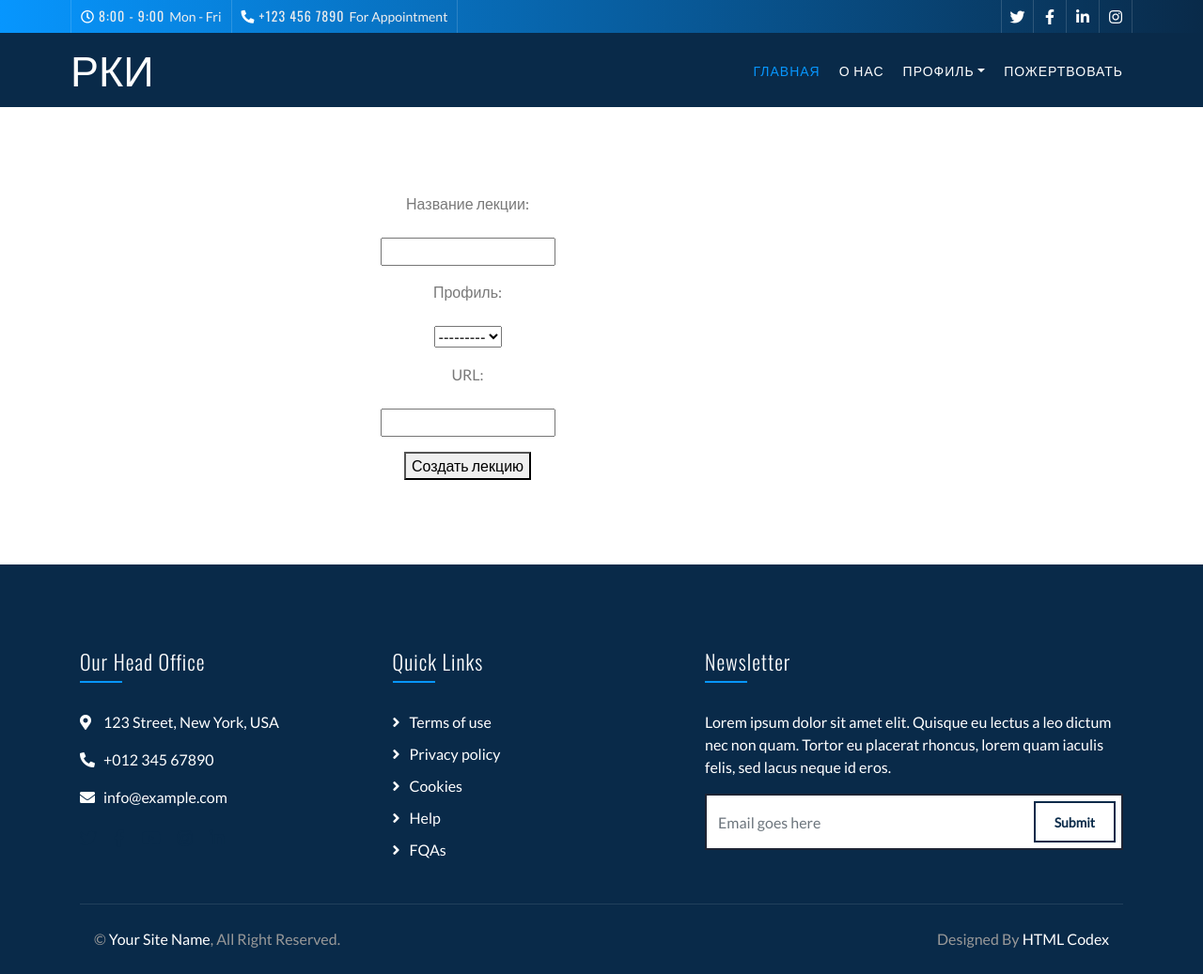
After one commit to ilyadev750/russian_as_a_foreign_language, a Django app: page /create-new-lection/ in a window 1280 px wide. The commit adds this page. Shown: the whole page at 94% size. Run offline with Django 4.2, Linux system fonts and the light colour scheme; data that the repository does not hold is empty; some libraries are stand-ins or nearby versions.

Commit message:
working with forms

```diff
--- a/lections/admin.py
+++ b/lections/admin.py
@@ -1,6 +1,6 @@
 from django.contrib import admin
-from .models import Specialization, Lection, Content
+from .models import Specialization, Lection, Paragraph
 
 admin.site.register(Specialization)
 admin.site.register(Lection)
-admin.site.register(Content)
+admin.site.register(Paragraph)
--- /dev/null
+++ b/lections/forms.py
@@ -0,0 +1,18 @@
+from django import forms
+from .models import Lection
+
+
+class CreateLection(forms.ModelForm):
+    class Meta:
+        model = Lection
+        fields = ["lection_name", "profile_id", "slug"]
+        labels = {
+            "lection_name": 'Название лекции',
+            "profile_id": 'Профиль',
+            "slug": 'URL',
+        }
+
+
+class AddParagraph(forms.Form):
+    paragraph = forms.TextInput()
+    paragraph_number = forms.IntegerField()
--- a/lections/models.py
+++ b/lections/models.py
@@ -17,7 +17,7 @@ class Specialization(models.Model):
 
 class Lection(models.Model):
     lection_name = models.CharField(
-        max_length=50, unique=True, verbose_name="Название лекции"
+        max_length=100, unique=True, verbose_name="Название лекции"
     )
     profile_id = models.ForeignKey(
         Specialization, on_delete=models.CASCADE, verbose_name="Профиль", default=None
@@ -32,12 +32,12 @@ class Lection(models.Model):
         return f'{self.lection_name}'
 
 
-class Content(models.Model):
+class Paragraph(models.Model):
     lection_id = models.ForeignKey(
         Lection, on_delete=models.CASCADE, verbose_name="Лекция"
     )
-    content = models.CharField(max_length=400, verbose_name="Абзац")
-    content_number = models.IntegerField(verbose_name="Номер абзаца", default=None)
+    paragraph = models.TextField(max_length=10000, verbose_name="Абзац")
+    paragraph_number = models.IntegerField(verbose_name="Номер абзаца", default=None)
 
     class Meta:
         verbose_name = "Контент лекции"
--- a/lections/urls.py
+++ b/lections/urls.py
@@ -1,8 +1,9 @@
 from django.contrib import admin
 from django.urls import path, include
-from .views import get_profile_lections, get_lection_content
+from .views import get_profile_lections, add_lection_content, create_new_lection
 
 urlpatterns = [
+    path('create-new-lection/', create_new_lection, name='create_new_lection'),
     path('<slug:profile_slug>/', get_profile_lections, name='get_profile_lections'),
-    path('<slug:slug>/<int:page>/', get_lection_content, name='get_lection_content'),
+    path('<slug:lection_slug>/add/', add_lection_content, name='add_lection_content'),
 ]
--- a/lections/views.py
+++ b/lections/views.py
@@ -2,6 +2,33 @@ from django.shortcuts import render
 from .models import Specialization, Lection
 from django.core.exceptions import ObjectDoesNotExist
 from django.http import HttpResponseNotFound
+from .forms import CreateLection
+from .models import Specialization, Lection
+from django.shortcuts import render, redirect
+
+
+def create_new_lection(request):
+
+    if request.method == 'POST':
+        form = CreateLection(request.POST)
+
+        if form.is_valid():
+            lection = Lection()
+            lection.lection_name = form.cleaned_data["lection_name"]
+            lection.profile_id = form.cleaned_data["profile_id"]
+            lection.slug = form.cleaned_data["slug"]
+            lection.save()
+            return redirect('home')
+
+    form = CreateLection()
+    context = {
+        'form': form
+    }
+    return render(request, 'lections/create_new_lection.html', context)
+
+
+def add_lection_content(request, slug, page):
+    pass
 
 
 def get_profile_lections(request, profile_slug):
@@ -17,7 +44,3 @@ def get_profile_lections(request, profile_slug):
     }
 
     return render(request, 'lections/lections_list.html', context)
-
-
-def get_lection_content(request, slug, page):
-    pass
--- a/static/css/style.css
+++ b/static/css/style.css
@@ -1558,6 +1558,6 @@ a:focus {
     padding: 5px;
 }
 
-.red {
-    color: red;
-}
+#my-row {
+    display: inline-block;
+}
--- a/templates/base.html
+++ b/templates/base.html
@@ -4,10 +4,11 @@
 <html lang="en">
     <head>
         <meta charset="utf-8">
-        <title>Confer - Consulting Website Template Free Download</title>
         <meta content="width=device-width, initial-scale=1.0" name="viewport">
         <meta content="Consulting Website Template Free Download" name="keywords">
         <meta content="Consulting Website Template Free Download" name="description">
+
+        <title>{% block title %} {% endblock %}</title>
 
         <!-- Favicon -->
         <link href={% static "img/favicon.ico" %} rel="icon">
@@ -24,7 +25,7 @@
         <!-- Template Stylesheet -->
         <link href={% static "css/style.css" %} rel="stylesheet">
 
-        <title>{% block title %} {% endblock %}</title>
+
 
     </head>
 
--- a/templates/dictionaries/dictionary.html
+++ b/templates/dictionaries/dictionary.html
@@ -9,7 +9,7 @@
 
 <div class="about mt-125">
     <div class="container">
-        <div class="row align-items-center">
+        <div id="row align-items-center">
             <div class="col-md-9">
                 <div class="lection-header">
                     <h3>Словарь лекции {{ lection.lection_name }}</h3>
--- /dev/null
+++ b/templates/lections/create_new_lection.html
@@ -0,0 +1,32 @@
+{% extends 'base.html'%}
+{% load static %}
+
+{% block title %}
+Создать новую лекцию
+{% endblock %}
+
+{% block content %}
+
+<div class="about mt-125">
+    <div class="container">
+        <div class="row align-items-center">
+            <div class="col-md-9">
+                <div class="lection-header">
+                    <form action="" method="post" enctype="multipart/form-data">
+                        {% csrf_token %}
+                        {{ form.media }}
+                        {% for field in form %}
+                            <p>{{ field.label_tag }}</p>
+                            <p>{{ field }}</p>
+                        {% endfor %}
+                        <div>
+                            <button class="save-button" type="submit" name="save">Создать лекцию</button>
+                        </div>
+                      </form>
+                </div>
+            </div>
+        </div>
+    </div>
+</div>
+
+{% endblock %}
--- a/templates/lections/lections_list.html
+++ b/templates/lections/lections_list.html
@@ -19,6 +19,7 @@
                         <p><a class="" href="{% url 'get_lection_dictionary' lection_slug=lection.slug %}">{{ lection.lection_name }}</a></p>
                     {% endfor %}
                 </div>
+                <a class="" href="{% url 'create_new_lection' %}">Создать лекцию</a>
             </div>
         </div>
     </div>
```
Also changed, not shown: lections/migrations/0005_paragraph_alter_lection_lection_name_delete_content_and_more.py (added), lections/migrations/0006_alter_paragraph_paragraph.py (added), templates/lections/add_paragraph.html (added).
